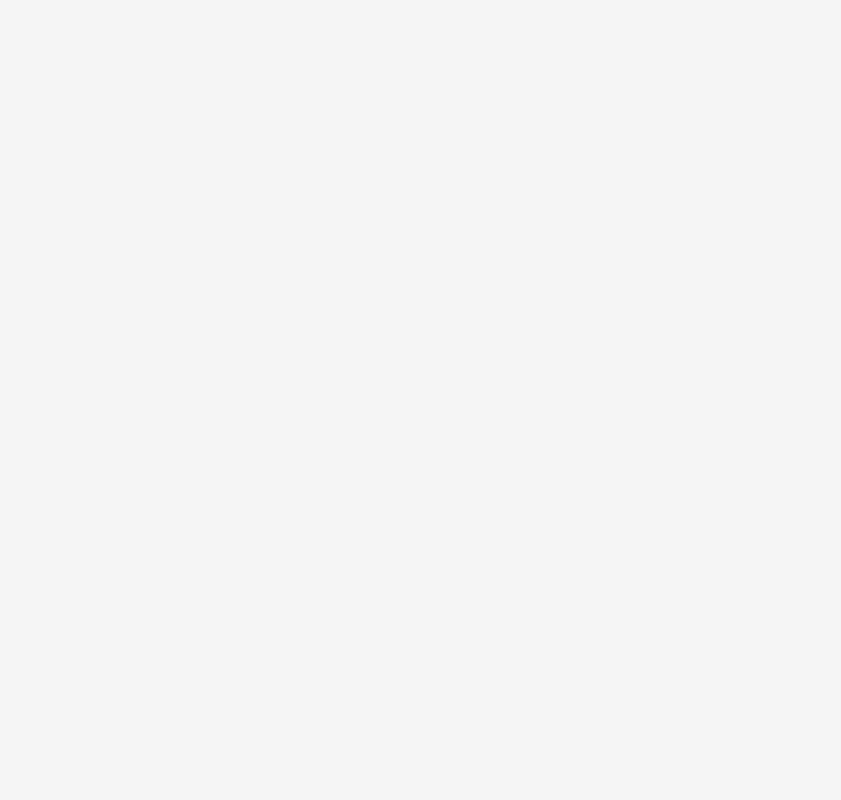
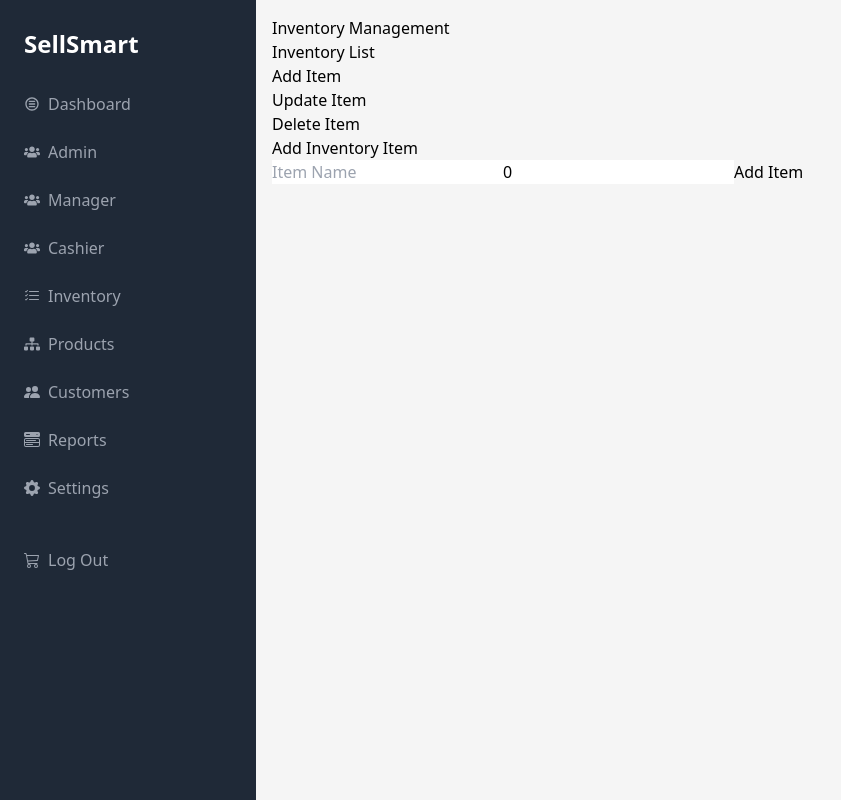
Before and after one commit to Ishahtech/SellSmart, a React (Vite) app: page /manager/inventory/add in a window 1280 px wide. Before the commit this address had no page. Shown: the whole page, without its empty margins (0-841 px from the left). Built offline with nearby package versions, Linux system fonts and the light colour scheme.

Commit message:
feat: inventory and Firebase function

```diff
--- a/src/App.jsx
+++ b/src/App.jsx
@@ -10,7 +10,7 @@
 import Layout from "./components/Layout.jsx";
 import InventoryContent from "./components/ManagerDashboard/InventoryContent.jsx";
 import Dashboard from "./components/CashierDashboard/Dashboard.jsx";
-import Inventory from "./components/AdminDashboard/Inventory.jsx";
+import Inventory from "./components/Inventory/Inventory.jsx";
 
 const App = () => {
   return (
@@ -28,6 +28,7 @@
           {/* Routes with the Sidebar */}
           <Route path="/manager" element={<Layout />}>
             <Route index element={<Manager />} />
+            <Route path="inventory/*" element={<Inventory />} />
           </Route>
 
           <Route path="/admin" element={<Layout />}>
--- a/src/components/AdminDashboard/sidebar.jsx
+++ b/src/components/AdminDashboard/sidebar.jsx
@@ -1,17 +1,122 @@
+// import React from "react";
+// import { Link } from "react-router-dom";
+// import { CgMenuRound } from "react-icons/cg";
+// import { FaUsers, FaSitemap } from "react-icons/fa";
+// import { BsCart3, BsListCheck, BsMenuButtonWideFill, BsFillGearFill, BsPeopleFill } from "react-icons/bs";
+
+// const Sidebar = () => {
+//   return (
+//     <aside className="h-screen bg-gray-800 text-white w-64 space-y-6 py-7 px-2">
+//       <div className="text-white flex items-center space-x-2 px-4">
+//         <span className="text-2xl font-extrabold">SellSmart</span>
+//       </div>
+//       <nav>
+//         <ul className="space-y-2">
+//           <li className="flex items-center px-4 py-2 text-gray-400 hover:bg-gray-700 hover:text-white rounded-md">
+//             <CgMenuRound />
+//             <Link to="/admin" className="ml-2">
+//               Dashboard
+//             </Link>
+//           </li>
+//           <li className="flex items-center px-4 py-2 text-gray-400 hover:bg-gray-700 hover:text-white rounded-md">
+//             <FaUsers />
+//             <Link to="/admin" className="ml-2">
+//               Admin
+//             </Link>
+//           </li>
+
+//           <li className="flex items-center px-4 py-2 text-gray-400 hover:bg-gray-700 hover:text-white rounded-md">
+//             <FaUsers />
+//             <Link to="/manager" className="ml-2">
+//               Manager
+//             </Link>
+//           </li>
+
+//           <li className="flex items-center px-4 py-2 text-gray-400 hover:bg-gray-700 hover:text-white rounded-md">
+//             <FaUsers />
+//             <Link to="/cashier" className="ml-2">
+//               Cashier
+//             </Link>
+//           </li>
+
+//           <li className="flex items-center px-4 py-2 text-bold text-gray-400 hover:bg-gray-700 hover:text-white rounded-md">
+//             <BsListCheck  />
+//             <Link to="/inventory" className="ml-2">
+//               Inventory
+//             </Link>
+//             </li>
+
+//           <li className="flex items-center px-4 py-2 text-bold text-gray-400 hover:bg-gray-700 hover:text-white rounded-md">
+//             <FaSitemap  />
+//             <Link to="/inventory" className="ml-2">
+//               Products
+//             </Link>
+//           </li>
+
+//           <li className="flex items-center px-4 py-2 text-bold text-gray-400 hover:bg-gray-700 hover:text-white rounded-md">
+//             <BsPeopleFill  />
+//             <Link to="/inventory" className="ml-2">
+//             Customers
+//             </Link>
+//           </li>
+
+//           <li className="flex items-center px-4 py-2 text-bold text-gray-400 hover:bg-gray-700 hover:text-white rounded-md">
+//             <BsMenuButtonWideFill  />
+//             <Link to="/inventory" className="ml-2">
+//             Reports
+//             </Link>
+//           </li>
+
+//           <li className="flex items-center px-4 py-2 text-bold text-gray-400 hover:bg-gray-700 hover:text-white rounded-md">
+//             <BsFillGearFill  />
+//             <Link to="/inventory" className="ml-2">
+//             Settings
+//             </Link>
+//           </li>
+
+//           <li className="flex items-center px-4 py-8 text-bold text-gray-400 hover:bg-gray-700 hover:text-white rounded-md">
+//             <BsCart3  />
+//             <Link to="/login" className="ml-2">
+//             Log Out
+//             </Link>
+//           </li>
+
+//           {/* Add more links as necessary */}
+//         </ul>
+//       </nav>
+//     </aside>
+//   );
+// };
+
+// export default Sidebar;
+
 import React from "react";
 import { Link } from "react-router-dom";
 import { CgMenuRound } from "react-icons/cg";
 import { FaUsers, FaSitemap } from "react-icons/fa";
-import { BsCart3, BsListCheck, BsMenuButtonWideFill, BsFillGearFill, BsPeopleFill } from "react-icons/bs";
+import {
+  BsCart3,
+  BsListCheck,
+  BsMenuButtonWideFill,
+  BsFillGearFill,
+  BsPeopleFill,
+} from "react-icons/bs";
 
-const Sidebar = () => {
+const Sidebar = ({ isOpen, toggleSidebar }) => {
   return (
-    <aside className="h-screen bg-gray-800 text-white w-64 space-y-6 py-7 px-2">
+    <>
+      {/* Sidebar */}
+      <aside
+        className={`fixed top-0 left-0 h-screen bg-gray-800 text-white w-64 space-y-6 py-7 px-2 transform ${
+          isOpen ? "translate-x-0" : "-translate-x-64"
+        } transition-transform lg:static lg:translate-x-0`}
+      >
         <div className="text-white flex items-center space-x-2 px-4">
           <span className="text-2xl font-extrabold">SellSmart</span>
         </div>
         <nav>
           <ul className="space-y-2">
+            {/* Navigation Items */}
             <li className="flex items-center px-4 py-2 text-gray-400 hover:bg-gray-700 hover:text-white rounded-md">
               <CgMenuRound />
               <Link to="/admin" className="ml-2">
@@ -24,70 +129,66 @@
                 Admin
               </Link>
             </li>
-
             <li className="flex items-center px-4 py-2 text-gray-400 hover:bg-gray-700 hover:text-white rounded-md">
               <FaUsers />
               <Link to="/manager" className="ml-2">
                 Manager
               </Link>
             </li>
-
             <li className="flex items-center px-4 py-2 text-gray-400 hover:bg-gray-700 hover:text-white rounded-md">
               <FaUsers />
               <Link to="/cashier" className="ml-2">
                 Cashier
               </Link>
             </li>
-
             <li className="flex items-center px-4 py-2 text-bold text-gray-400 hover:bg-gray-700 hover:text-white rounded-md">
-            <BsListCheck  />
+              <BsListCheck />
               <Link to="/inventory" className="ml-2">
                 Inventory
               </Link>
             </li>
-
             <li className="flex items-center px-4 py-2 text-bold text-gray-400 hover:bg-gray-700 hover:text-white rounded-md">
-            <FaSitemap  />
+              <FaSitemap />
               <Link to="/inventory" className="ml-2">
                 Products
               </Link>
             </li>
-
             <li className="flex items-center px-4 py-2 text-bold text-gray-400 hover:bg-gray-700 hover:text-white rounded-md">
-            <BsPeopleFill  />
+              <BsPeopleFill />
               <Link to="/inventory" className="ml-2">
                 Customers
               </Link>
             </li>
-
             <li className="flex items-center px-4 py-2 text-bold text-gray-400 hover:bg-gray-700 hover:text-white rounded-md">
-            <BsMenuButtonWideFill  />
+              <BsMenuButtonWideFill />
               <Link to="/inventory" className="ml-2">
                 Reports
               </Link>
             </li>
-
             <li className="flex items-center px-4 py-2 text-bold text-gray-400 hover:bg-gray-700 hover:text-white rounded-md">
-            <BsFillGearFill  />
+              <BsFillGearFill />
               <Link to="/inventory" className="ml-2">
                 Settings
               </Link>
             </li>
-
             <li className="flex items-center px-4 py-8 text-bold text-gray-400 hover:bg-gray-700 hover:text-white rounded-md">
-            <BsCart3  />
+              <BsCart3 />
               <Link to="/login" className="ml-2">
                 Log Out
               </Link>
             </li>
-
-
-
-
-          {/* Add more links as necessary */}
           </ul>
         </nav>
       </aside>
+
+      {/* Hamburger Menu Button */}
+      <button
+        className="fixed top-4 left-4 z-50 lg:hidden"
+        onClick={toggleSidebar}
+      >
+        <CgMenuRound className="w-8 h-8 text-white" />
+      </button>
+    </>
   );
 };
 
--- /dev/null
+++ b/src/components/Inventory/AddInventoryItem.jsx
@@ -0,0 +1,39 @@
+// For adding new inventory items
+import { useState } from "react";
+import { db } from "../../firebase-config";
+import { collection, addDoc } from "firebase/firestore";
+
+const AddInventoryItem = () => {
+  const [name, setName] = useState("");
+  const [quantity, setQuantity] = useState(0);
+
+  const addItem = async () => {
+    await addDoc(collection(db, "inventory"), {
+      name,
+      quantity: parseInt(quantity),
+    });
+    setName("");
+    setQuantity(0);
+  };
+
+  return (
+    <div>
+      <h1>Add Inventory Item</h1>
+      <input
+        type="text"
+        placeholder="Item Name"
+        value={name}
+        onChange={(e) => setName(e.target.value)}
+      />
+      <input
+        type="number"
+        placeholder="Quantity"
+        value={quantity}
+        onChange={(e) => setQuantity(e.target.value)}
+      />
+      <button onClick={addItem}>Add Item</button>
+    </div>
+  );
+};
+
+export default AddInventoryItem;
--- /dev/null
+++ b/src/components/Inventory/DeleteInventoryItem.jsx
@@ -0,0 +1,14 @@
+// For deleting inventory items
+import { db } from "../../firebase-config";
+import { doc, deleteDoc } from "firebase/firestore";
+
+const DeleteInventoryItem = ({ id }) => {
+  const deleteItem = async () => {
+    const itemDoc = doc(db, "inventory", id);
+    await deleteDoc(itemDoc);
+  };
+
+  return <button onClick={deleteItem}>Delete</button>;
+};
+
+export default DeleteInventoryItem;
--- /dev/null
+++ b/src/components/Inventory/Inventory.jsx
@@ -0,0 +1,39 @@
+// src/components/Inventory/Inventory.jsx
+import React from "react";
+import { Routes, Route, Link } from "react-router-dom";
+import InventoryList from "./InventoryList";
+import AddInventoryItem from "./AddInventoryItem";
+import UpdateInventoryItem from "./UpdateInventoryItem";
+import DeleteInventoryItem from "./DeleteInventoryItem";
+
+const Inventory = () => {
+  return (
+    <div>
+      <h1>Inventory Management</h1>
+      <nav>
+        <ul>
+          <li>
+            <Link to="list">Inventory List</Link>
+          </li>
+          <li>
+            <Link to="add">Add Item</Link>
+          </li>
+          <li>
+            <Link to="update">Update Item</Link>
+          </li>
+          <li>
+            <Link to="delete">Delete Item</Link>
+          </li>
+        </ul>
+      </nav>
+      <Routes>
+        <Route path="list" element={<InventoryList />} />
+        <Route path="add" element={<AddInventoryItem />} />
+        <Route path="update/:id" element={<UpdateInventoryItem />} />
+        <Route path="delete/:id" element={<DeleteInventoryItem />} />
+      </Routes>
+    </div>
+  );
+};
+
+export default Inventory;
--- /dev/null
+++ b/src/components/Inventory/InventoryList.jsx
@@ -0,0 +1,36 @@
+// For displaying all inventory items
+import { useState, useEffect } from "react";
+import { db } from "../../firebase-config";
+import { collection, getDocs } from "firebase/firestore";
+
+const InventoryList = () => {
+  const [items, setItems] = useState([]);
+
+  useEffect(() => {
+    const fetchItems = async () => {
+      const querySnapshot = await getDocs(collection(db, "inventory"));
+      const itemList = querySnapshot.docs.map((doc) => ({
+        ...doc.data(),
+        id: doc.id,
+      }));
+      setItems(itemList);
+    };
+
+    fetchItems();
+  }, []);
+
+  return (
+    <div>
+      <h1>Inventory List</h1>
+      <ul>
+        {items.map((item) => (
+          <li key={item.id}>
+            {item.name} - {item.quantity}
+          </li>
+        ))}
+      </ul>
+    </div>
+  );
+};
+
+export default InventoryList;
--- /dev/null
+++ b/src/components/Inventory/UpdateInventoryItem.jsx
@@ -0,0 +1,33 @@
+// For updating existing inventory items
+import { useState } from "react";
+import { db } from "../../firebase-config";
+import { doc, updateDoc } from "firebase/firestore";
+
+const UpdateInventoryItem = ({ id, currentName, currentQuantity }) => {
+  const [name, setName] = useState(currentName);
+  const [quantity, setQuantity] = useState(currentQuantity);
+
+  const updateItem = async () => {
+    const itemDoc = doc(db, "inventory", id);
+    await updateDoc(itemDoc, { name, quantity });
+  };
+
+  return (
+    <div>
+      <h1>Update Inventory Item</h1>
+      <input
+        type="text"
+        value={name}
+        onChange={(e) => setName(e.target.value)}
+      />
+      <input
+        type="number"
+        value={quantity}
+        onChange={(e) => setQuantity(e.target.value)}
+      />
+      <button onClick={updateItem}>Update Item</button>
+    </div>
+  );
+};
+
+export default UpdateInventoryItem;
--- a/src/components/ManagerDashboard/Manager.jsx
+++ b/src/components/ManagerDashboard/Manager.jsx
@@ -12,7 +12,6 @@
 
   return (
     <div className="min-h-screen flex">
-
       <div className="flex-1 flex flex-col">
         <ManagerHeader toggleSidebar={toggleSidebar} />
         <DashboardContent />
```
Also changed, not shown: src/components/ManagerDashboard/ManagerHeader.jsx (+4 -3 lines), src/firebaseFunction.js (added, +55 -0 lines). Lines whose indentation alone changed are shown as unchanged.
